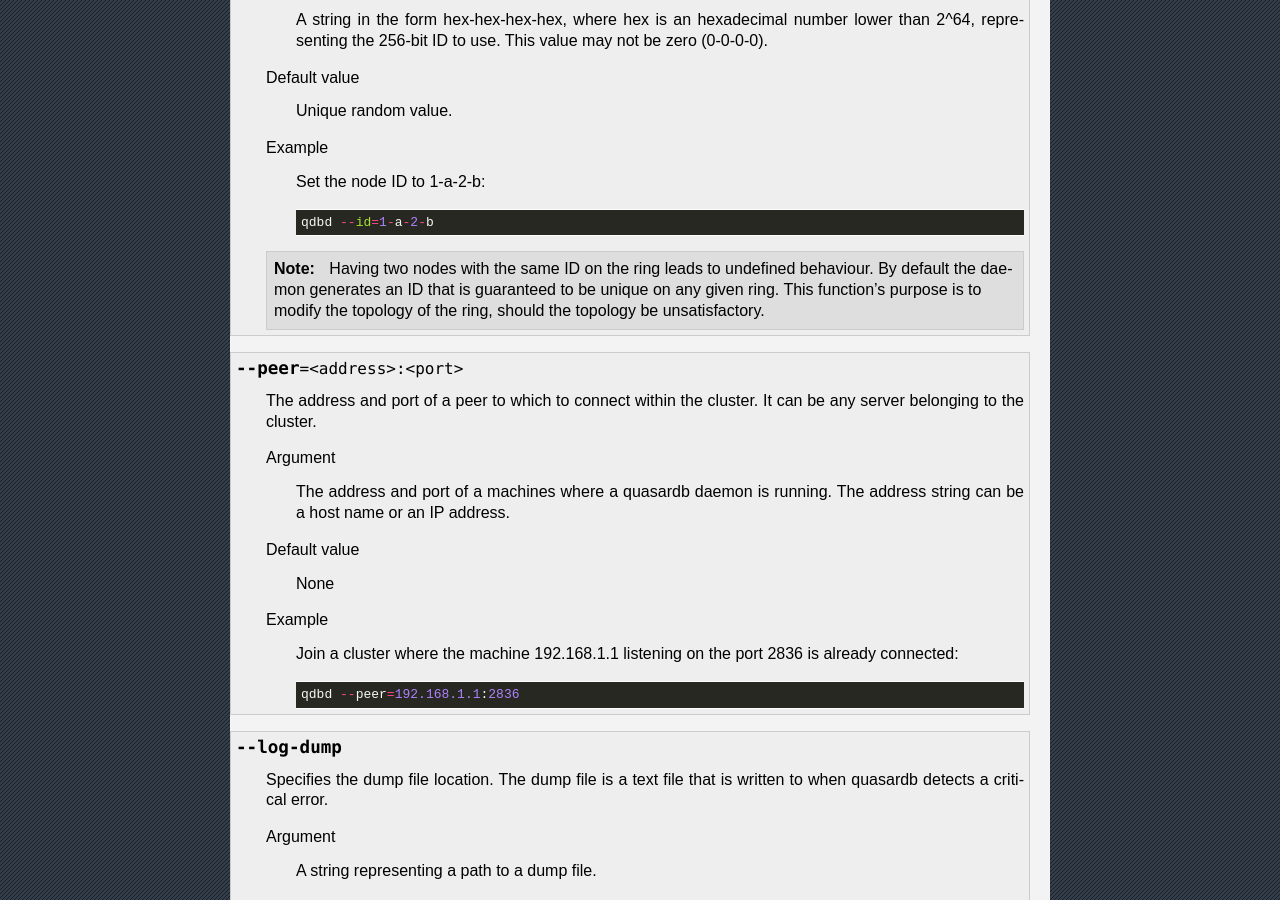
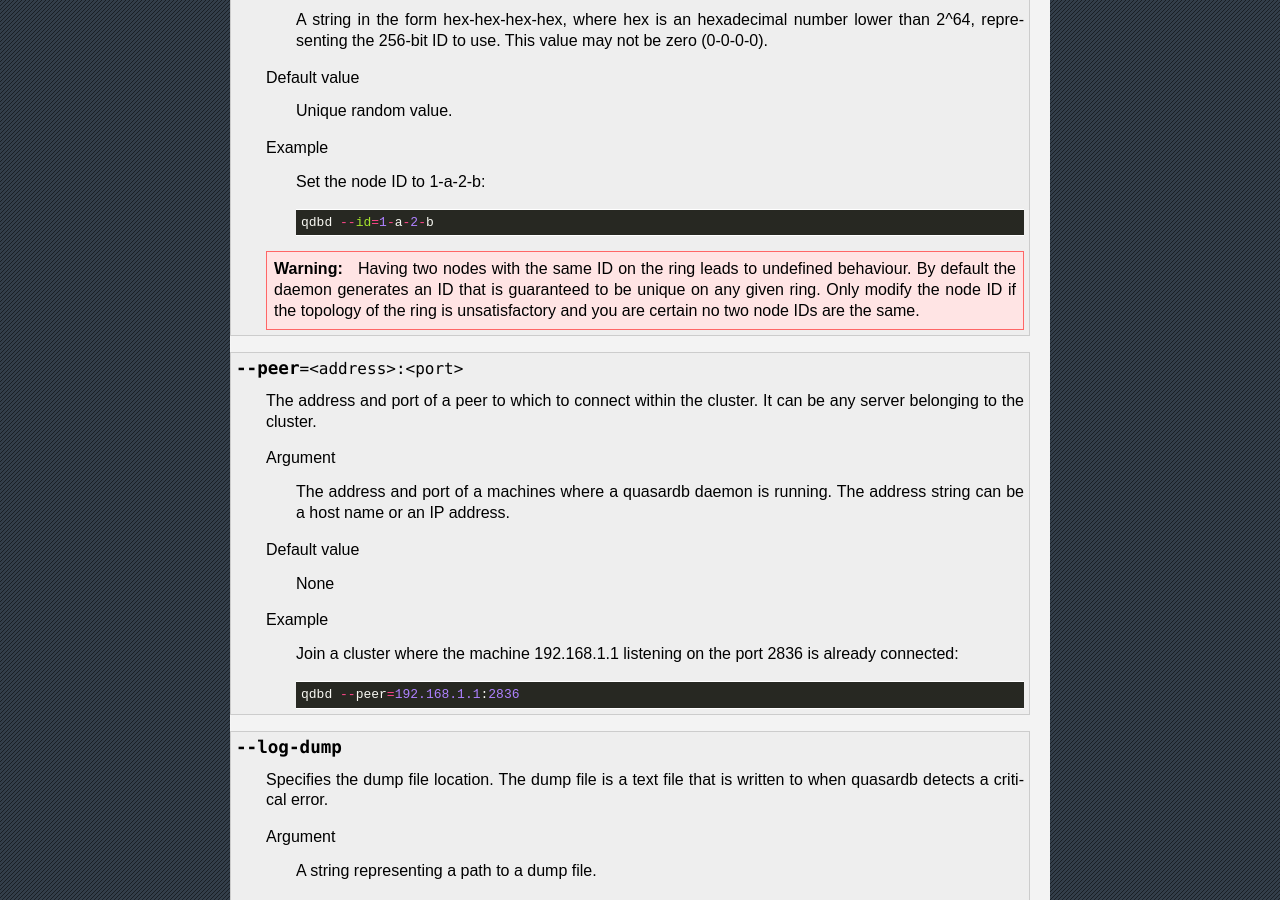
Before and after one commit to iltommi/qdb-documentation, a Sphinx documentation site: the page built from source/reference/qdbd.rst, in a window 1280 px wide and 900 px high, scrolled down 7716 px. Built offline with Sphinx 7.4.7, drawn with Linux system fonts in a browser that asks for light colours; formulas are drawn with MathJax 3; pages that are not in the unit, such as notebooks, are missing from menus.

Commit message:
Change 'same ID' note to a warning.

```diff
--- a/source/reference/qdbd.rst
+++ b/source/reference/qdbd.rst
@@ -354,10 +354,10 @@ Instance specific
 
             qdbd --id=1-a-2-b
 
-    .. note::
+    .. warning::
         Having two nodes with the same ID on the ring leads to undefined behaviour. By default the daemon generates
-        an ID that is guaranteed to be unique on any given ring. This function's purpose is to modify the topology of
-        the ring, should the topology be unsatisfactory.
+        an ID that is guaranteed to be unique on any given ring. Only modify the node ID if the topology of
+        the ring is unsatisfactory and you are certain no two node IDs are the same.
 
 .. option:: --peer=<address>:<port>
 
```
